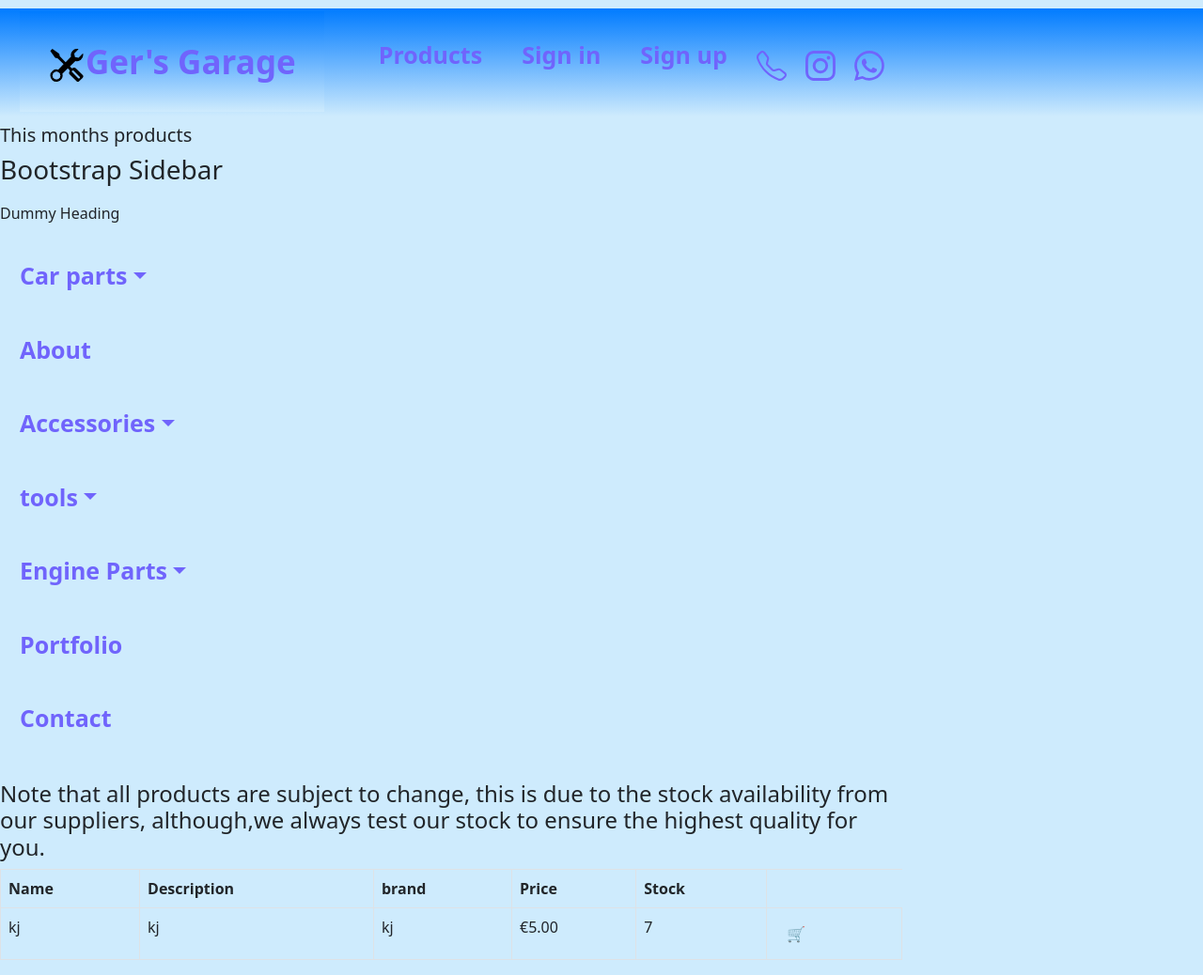
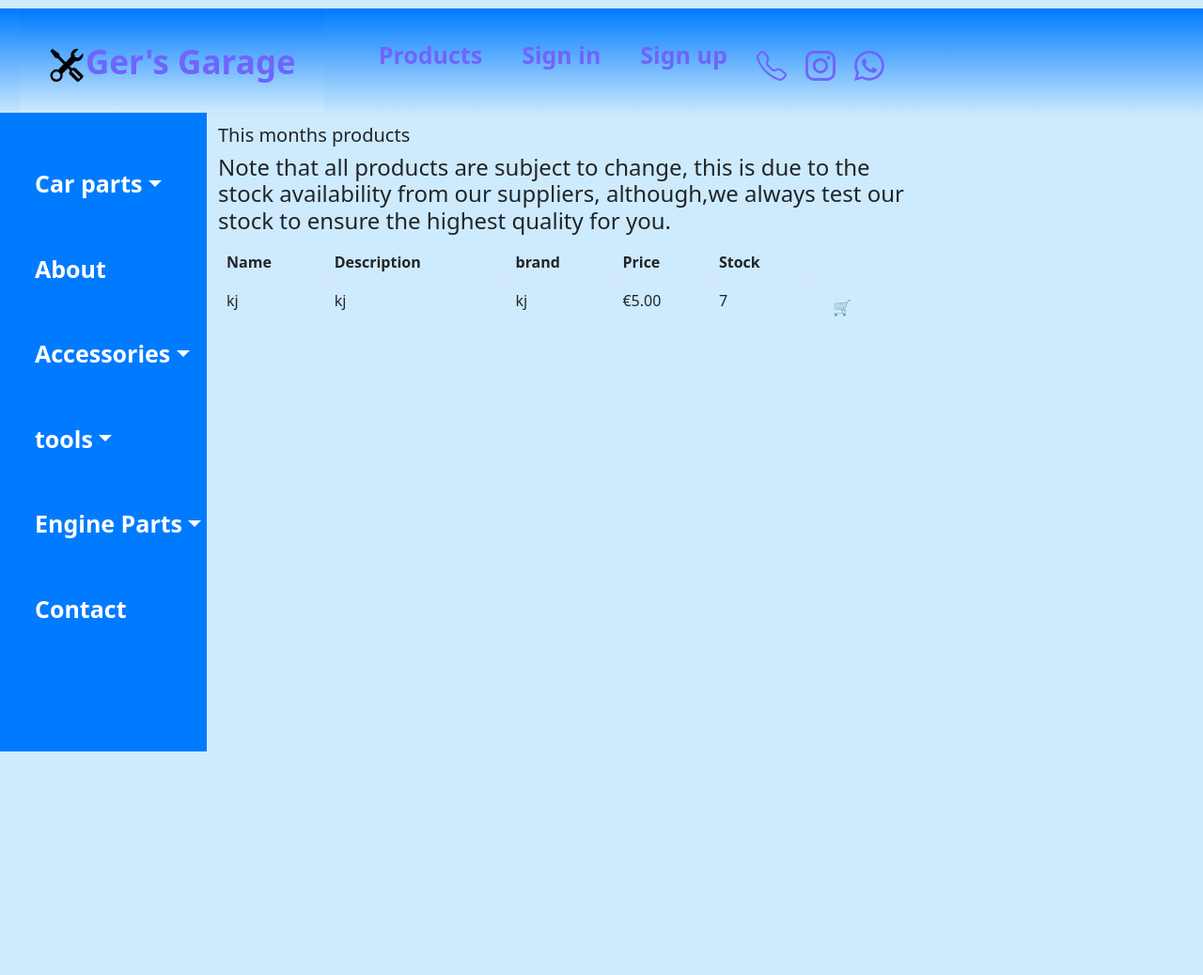
Before and after one commit to PriFlores/Ger-s-garage, a Django app: page /Products/ in a window 1280 px wide. Shown: the whole page at 94% size. After the commit the page ends 800 px from the top, so only its background shows below. Run offline with Django 3.2, Linux system fonts and the light colour scheme; data comes from the database, SQL or seed files in the repository.

Commit message:
sidenav created

```diff
--- a/Products/template/products.html
+++ b/Products/template/products.html
@@ -1,32 +1,16 @@
 {% extends 'index.html' %}
 
+{% block content %}
 
-<style>
-    .wrapper {
-    display: flex;
-    align-items: stretch;
-}
+ <div class="container">
 
-#sidebar {
-    min-width: 250px;
-    max-width: 250px;
-}
 
-#sidebar.active {
-    margin-left: -250px;
-}
-</style>
-{% block content %}
-<h1>This months products</h1>
-<div class="wrapper">
     <!-- Sidebar -->
-    <nav id="sidebar">
-        <div class="sidebar-header">
-            <h3>Bootstrap Sidebar</h3>
-        </div>
+    <nav class="sidenav " style="width:220px;margin-top:120px;background-color:#007bff;" id="sidenav">
 
-        <ul class="list-unstyled components">
-            <p>Dummy Heading</p>
+
+        <ul class="list-unstyled components"id="content">
+
             <li class="active">
                 <a href="#homeSubmenu" data-toggle="collapse" aria-expanded="false" class="dropdown-toggle">Car parts</a>
                 <ul class="collapse list-unstyled" id="homeSubmenu">
@@ -87,17 +71,11 @@
                 </ul>
             </li>
             <li>
-                <a href="#">Portfolio</a>
-            </li>
-            <li>
                 <a href="#">Contact</a>
             </li>
-        </ul>
-    </nav>
-
-</div>
-
-<div class="col-sm-9">
+        </ul></nav>
+<div class="col-sm-8" style="margin-left:150px;">
+    <h1>This months products</h1>
     <h4>Note that all products are subject to change, this is due to the stock availability from our suppliers, although,we always test our stock to ensure the highest quality for you.</h4>
     <table class="table table-bordered table-hover table-condensed">
     {% for c in countcat %}
@@ -140,5 +118,6 @@
             {% endfor %}
         </tbody>
     </table>
-</div>
+</div></div></div>
+
 {% endblock content %}
--- /dev/null
+++ b/templates/sidebar.html
@@ -0,0 +1,6 @@
+{% extends 'index.html' %}
+{% block content %}
+
+{% block sb %}
+  {% endblock sb %}
+{% endblock content %}
```
